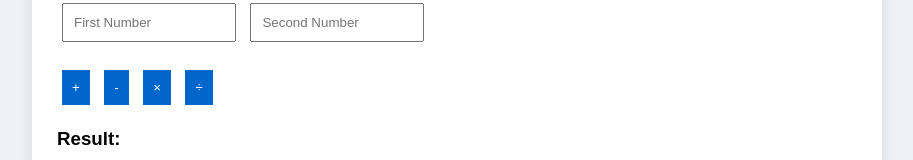
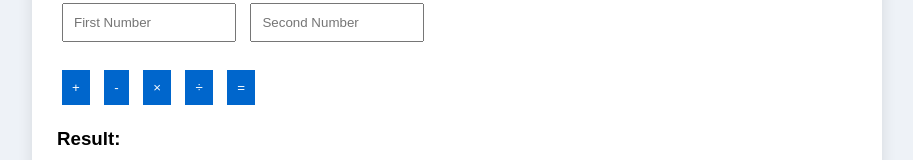
Before and after one commit to Jastine-S/Introduction-to-Web-Assignment-CSS221, a plain HTML site: page index.html in a window 1280 px wide. Shown: the part 1095-1255 px from the top of the page, without its empty margins (183-1096 px from the left). Drawn offline with Linux system fonts and the light colour scheme.

Commit message:
Update index.html

```diff
--- a/index.html
+++ b/index.html
@@ -72,9 +72,10 @@
     <button onclick="calculate('*')">×</button>
     <button onclick="calculate('/')">÷</button>
 
+    <button onclick="calculate('=')">=</button>
+
     <h3 id="result">Result: </h3>
-</section>
-
+    </section>
 <section>
     <h2>Contact</h2>
     <p>Email: sangetijustine@gmail.com</p>
```
